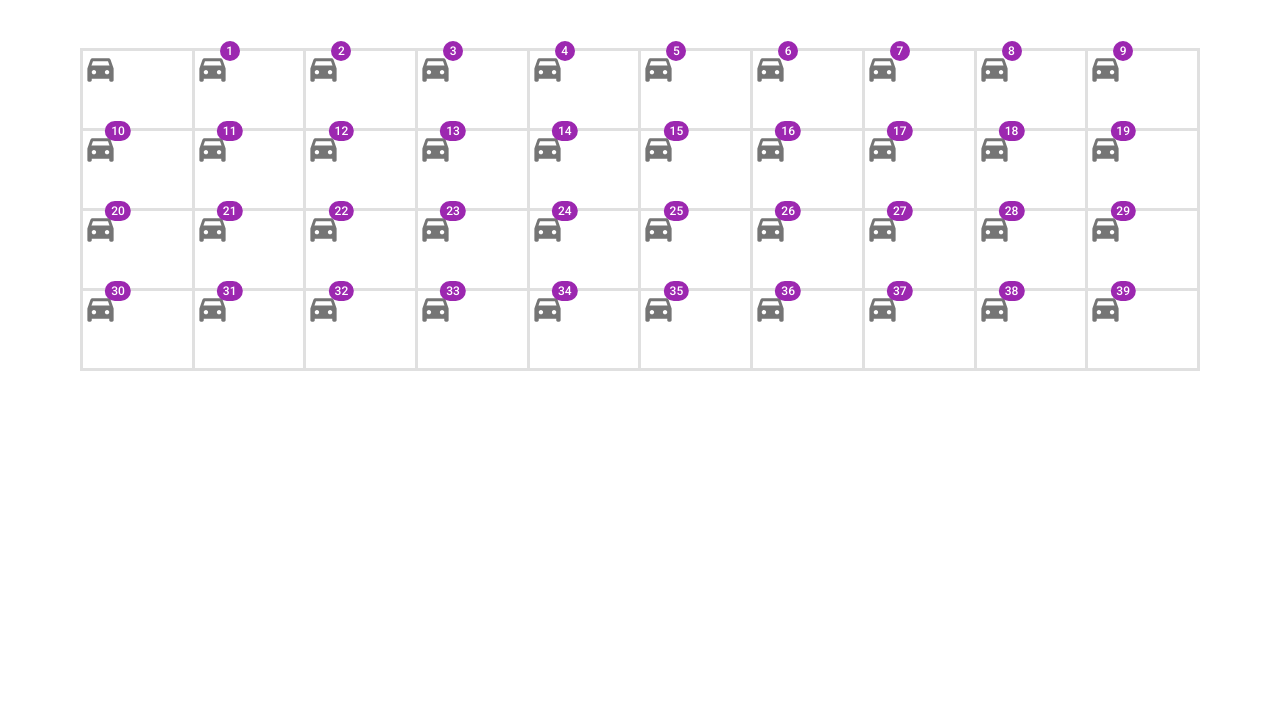
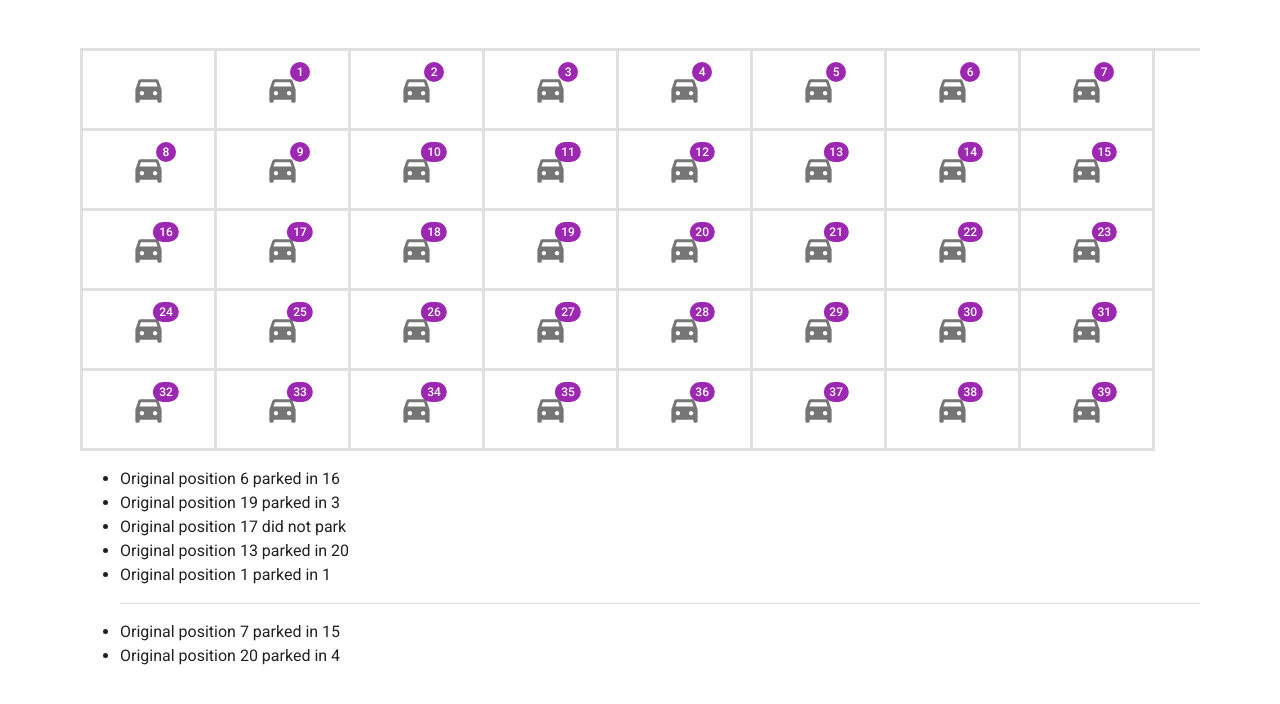
Before and after one commit to JhonathanAlejandro01/parking-lot, a Next.js app: page / in a window 1280 px wide. Shown: the top 704 px of the page. Built offline with nearby package versions, Linux system fonts and the light colour scheme; what @mui/material-nextjs would draw is missing.

Commit message:
feat: :construction: the logic works, the UI is missing
I was able to implement the parking logic, I show it in the view, but I need to apply the logic to the UI.

```diff
--- a/src/components/ParkingLot.tsx
+++ b/src/components/ParkingLot.tsx
@@ -1,13 +1,40 @@
 import React from 'react'
-import { Car } from './Car'
 import Grid from '@mui/material/Grid2';
 import { Box } from '@mui/material';
+import { parkingLogic } from '@/utils/parkingLogic';
+import { CarType } from '@/lib/types';
+import { Car } from './Car';
+import { ParkingResults } from './ParkingResults';
+
+const sampleInput = `
+2
+
+6
+19
+17
+13
+1
+99
+1
+3
+20
+16
+
+7
+20
+99
+4
+15
+`;
 
 export const ParkingLot = () => {
+  const cars:CarType[][] = parkingLogic(sampleInput);
+
   return (
     <Box sx={{ flexGrow: 1, p: 2 }}>
       <Grid
         container
+        columns={10}
         sx={{
           '--Grid-borderWidth': '3px',
           borderTop: 'var(--Grid-borderWidth) solid',
@@ -30,11 +57,17 @@ export const ParkingLot = () => {
             //   md: 4,
               lg: 1.2,
             }}
+            sx={{
+              display: 'flex',
+              justifyContent: 'center',
+              alignItems: 'center',
+            }}
           >
             <Car numberCar={index}/>
         </Grid>
         ))}
       </Grid>
+      <ParkingResults datasets={cars} />
     </Box>
   )
 }
--- /dev/null
+++ b/src/components/ParkingResults.tsx
@@ -0,0 +1,22 @@
+import { CarType } from "@/lib/types";
+import { Box, Divider } from "@mui/material";
+
+export const ParkingResults = ({ datasets  }:{datasets:CarType[][]}) => {
+    return (
+        <Box>
+        {datasets.map((cars, datasetIndex) => (
+            <ul key={datasetIndex}>
+            {cars.map((car, index) => (
+                <li key={index}>
+                {car.parkedPosition
+                    ? `Original position ${car.originalPosition} parked in ${car.parkedPosition}`
+                    : `Original position ${car.originalPosition} did not park`}
+                </li>
+            ))}
+            {/* Añadir un espacio entre conjuntos de datos */}
+            {datasetIndex < datasets.length - 1 && <Divider style={{ margin: '16px 0' }} />}
+            </ul>
+        ))}
+    </Box>
+    );
+  };
--- /dev/null
+++ b/src/lib/types.ts
@@ -0,0 +1,5 @@
+export type CarType = {
+    originalPosition: number;
+    currentPosition: number;
+    parkedPosition?: number;
+    };
--- /dev/null
+++ b/src/utils/parkingLogic.ts
@@ -0,0 +1,62 @@
+import { CarType } from "@/lib/types";
+
+export const parkingLogic = (input: string): CarType[][] =>{
+    const lines = input.trim().split('\n');
+    let index = 0;
+    const numDatasets = parseInt(lines[index++]);
+    index++;
+
+    const resultDatasets: CarType[][] = [];
+
+    for (let dataset = 0; dataset < numDatasets; dataset++) {
+      const waitingCars: CarType[] = [];
+
+      while (index < lines.length && lines[index].trim() !== '99') {
+        const pos = parseInt(lines[index++]);
+        waitingCars.push({ originalPosition: pos, currentPosition: pos });
+      }
+      index++;
+
+      const vacantPositions: number[] = [];
+      while (index < lines.length && lines[index].trim() !== '') {
+        const pos = parseInt(lines[index++]);
+        vacantPositions.push(pos);
+      }
+      index++;
+
+      for (const vacantPosition of vacantPositions) {
+        let carAtVacantPos = waitingCars.find(
+          (car) => car.currentPosition === vacantPosition && car.parkedPosition === undefined
+        );
+
+        if (carAtVacantPos) {
+          carAtVacantPos.parkedPosition = vacantPosition;
+          continue;
+        } else {
+          let minN = Infinity;
+          let selectedCar: CarType | undefined;
+
+          for (const car of waitingCars) {
+            if (car.parkedPosition !== undefined) continue;
+            const N = (vacantPosition - car.currentPosition + 20) % 20;
+            if (N < minN) {
+              minN = N;
+              selectedCar = car;
+            }
+          }
+
+          if (selectedCar && minN !== Infinity) {
+            selectedCar.parkedPosition = vacantPosition;
+            for (const car of waitingCars) {
+              if (car.parkedPosition === undefined && car !== selectedCar) {
+                car.currentPosition = ((car.currentPosition + minN) % 20) || 20;
+              }
+            }
+          }
+        }
+      }
+      resultDatasets.push(waitingCars);
+    }
+
+    return resultDatasets;
+};
```
Also changed, not shown: src/components/Copyright.tsx (deleted, +0 -21 lines), src/components/ProTip.tsx (deleted, +0 -23 lines).
